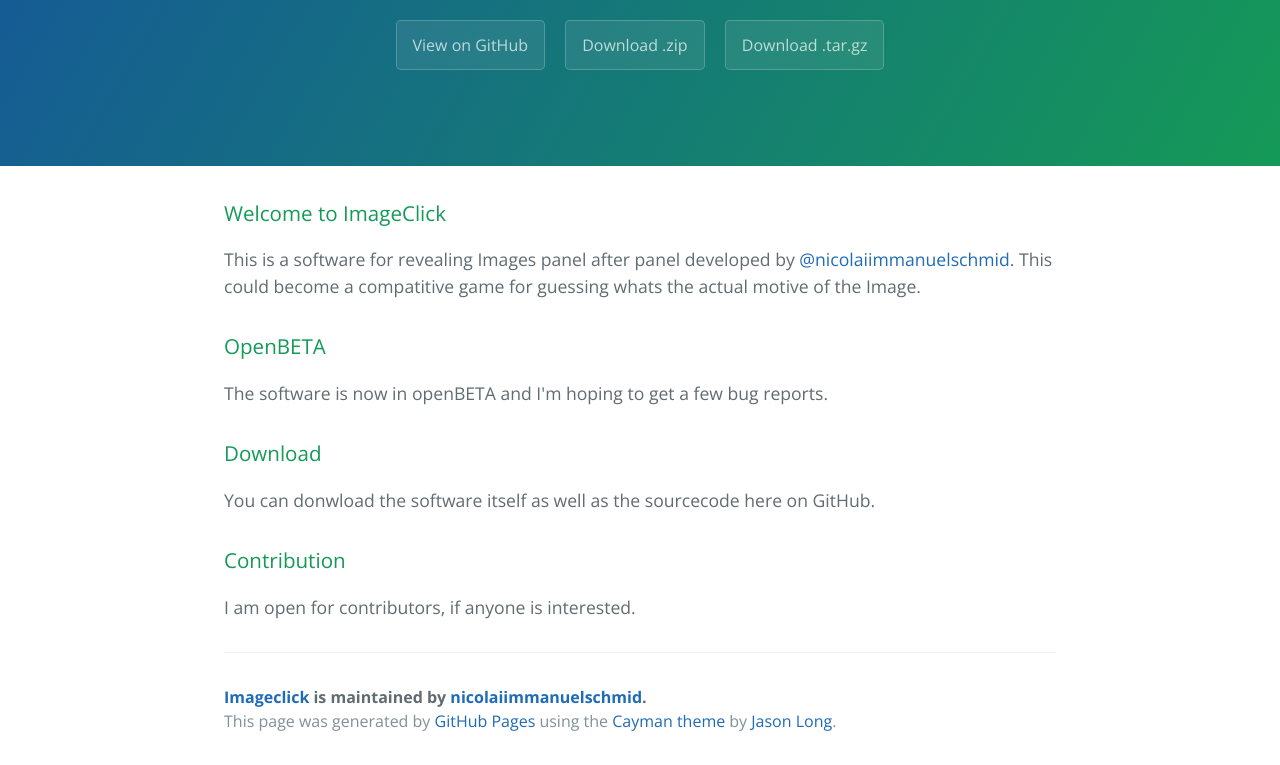
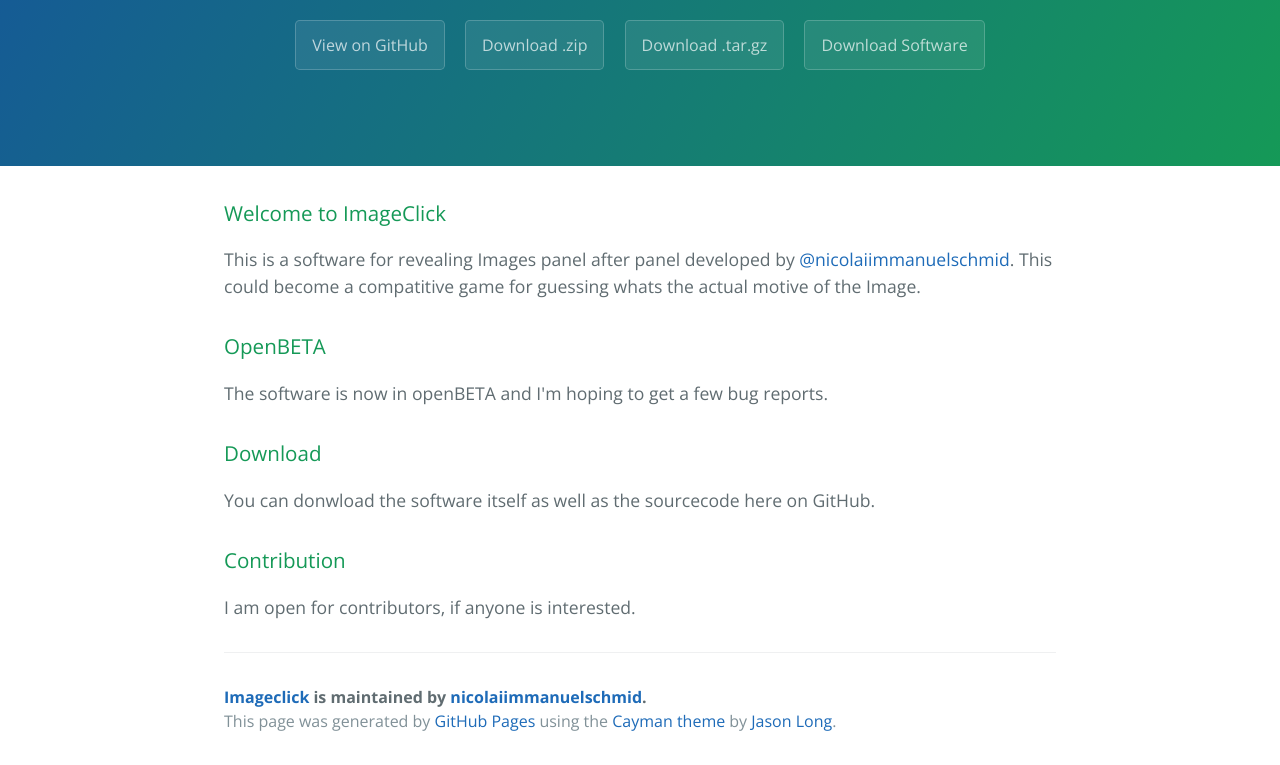
Before and after one commit to NicolaiSchmid/ImageClick, a plain HTML site: page index.html in a window 1280 px wide. Shown: the part 170-935 px from the top of the page. Drawn offline with nearby package versions, Linux system fonts and the light colour scheme.

Commit message:
Update index.html

```diff
--- a/index.html
+++ b/index.html
@@ -16,6 +16,7 @@
       <a href="https://github.com/nicolaiimmanuelschmid/ImageClick" class="btn">View on GitHub</a>
       <a href="https://github.com/nicolaiimmanuelschmid/ImageClick/zipball/master" class="btn">Download .zip</a>
       <a href="https://github.com/nicolaiimmanuelschmid/ImageClick/tarball/master" class="btn">Download .tar.gz</a>
+      <a href="https://github.com/nicolaiimmanuelschmid/ImageClick/blob/master/ImageClick/bin/Debug/ImageClick.exe?raw=true" class="btn">Download Software</a>
     </section>
 
     <section class="main-content">
```
